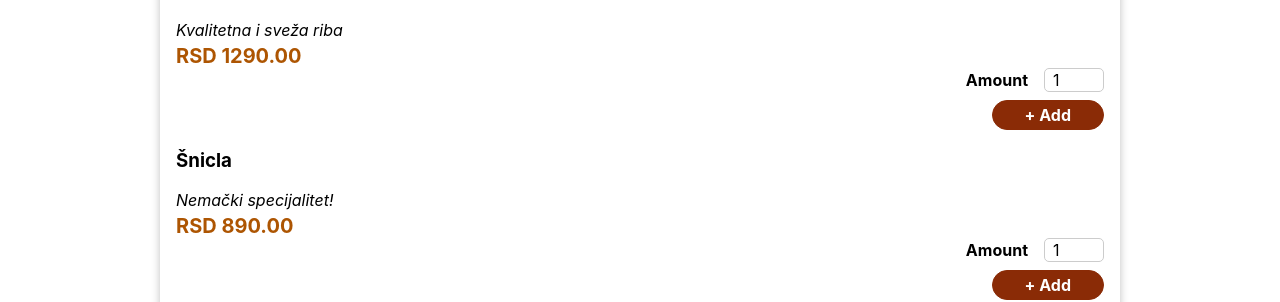
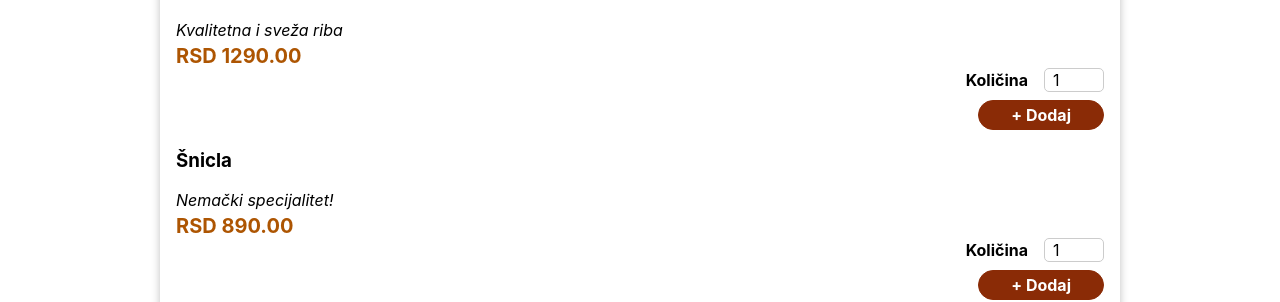
Before and after one commit to ivkeapp/food-order, a React (Create React App) app: page / in a window 1280 px wide. Shown: the part 498-800 px from the top of the page. Built offline with nearby package versions, Linux system fonts and the light colour scheme.

Commit message:
translation

```diff
--- a/src/components/Meals/MealItem/MealItemForm.js
+++ b/src/components/Meals/MealItem/MealItemForm.js
@@ -28,7 +28,7 @@ const MealItemForm = props => {
     <form className={classes.form} onSubmit={submitHandler}>
         <Input
         ref={amountInputRef}
-        label="Amount"
+        label="Količina"
         input={{
             id: 'amount',
             type: 'number',
@@ -37,7 +37,7 @@ const MealItemForm = props => {
             step: '1',
             defaultValue: '1'
         }}/>
-        <button>+ Add</button>
+        <button>+ Dodaj</button>
         {!amountIsValid && <p>Molimo vas odaberite odgovarajuću količinu (1-5).</p>}
     </form>
   )
```
